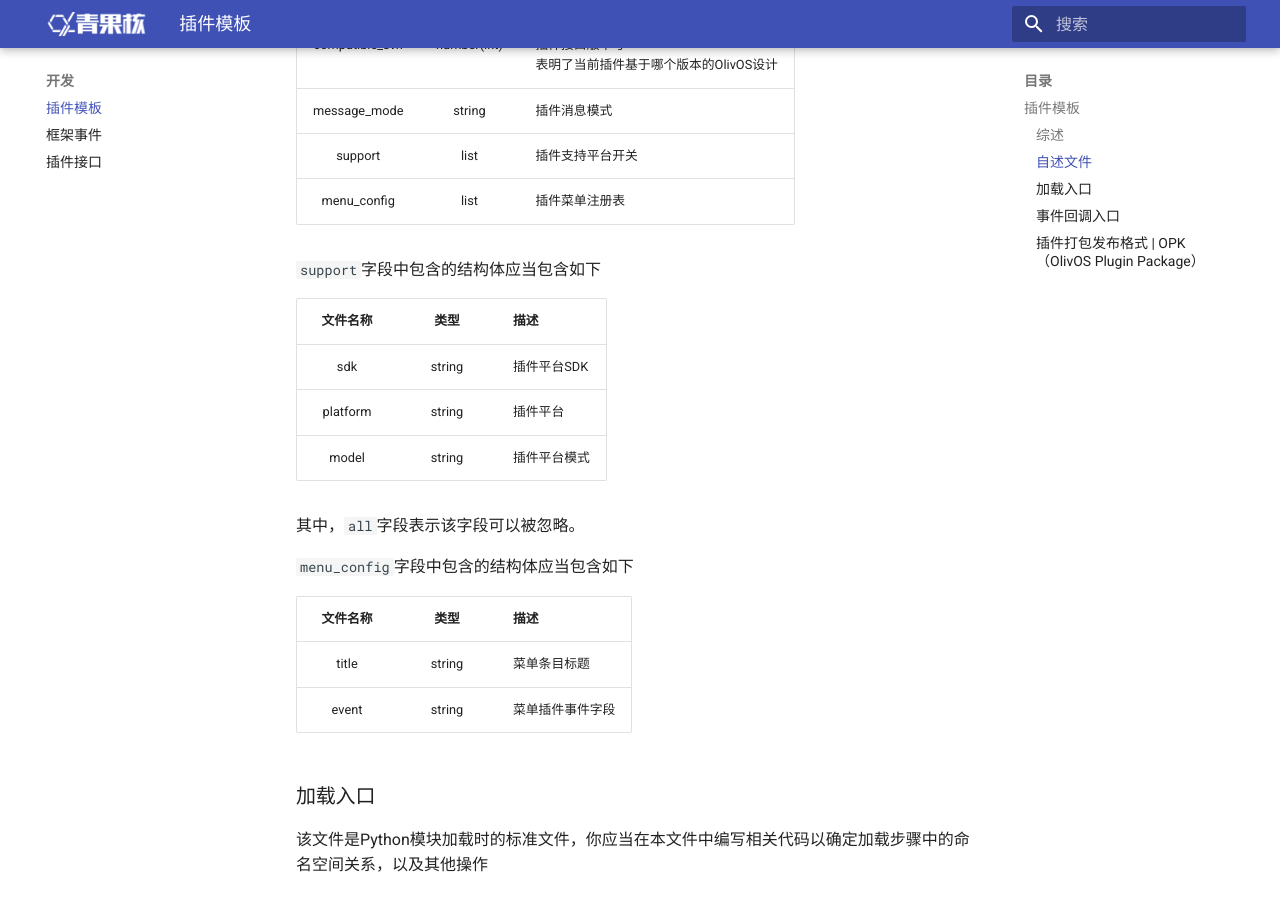
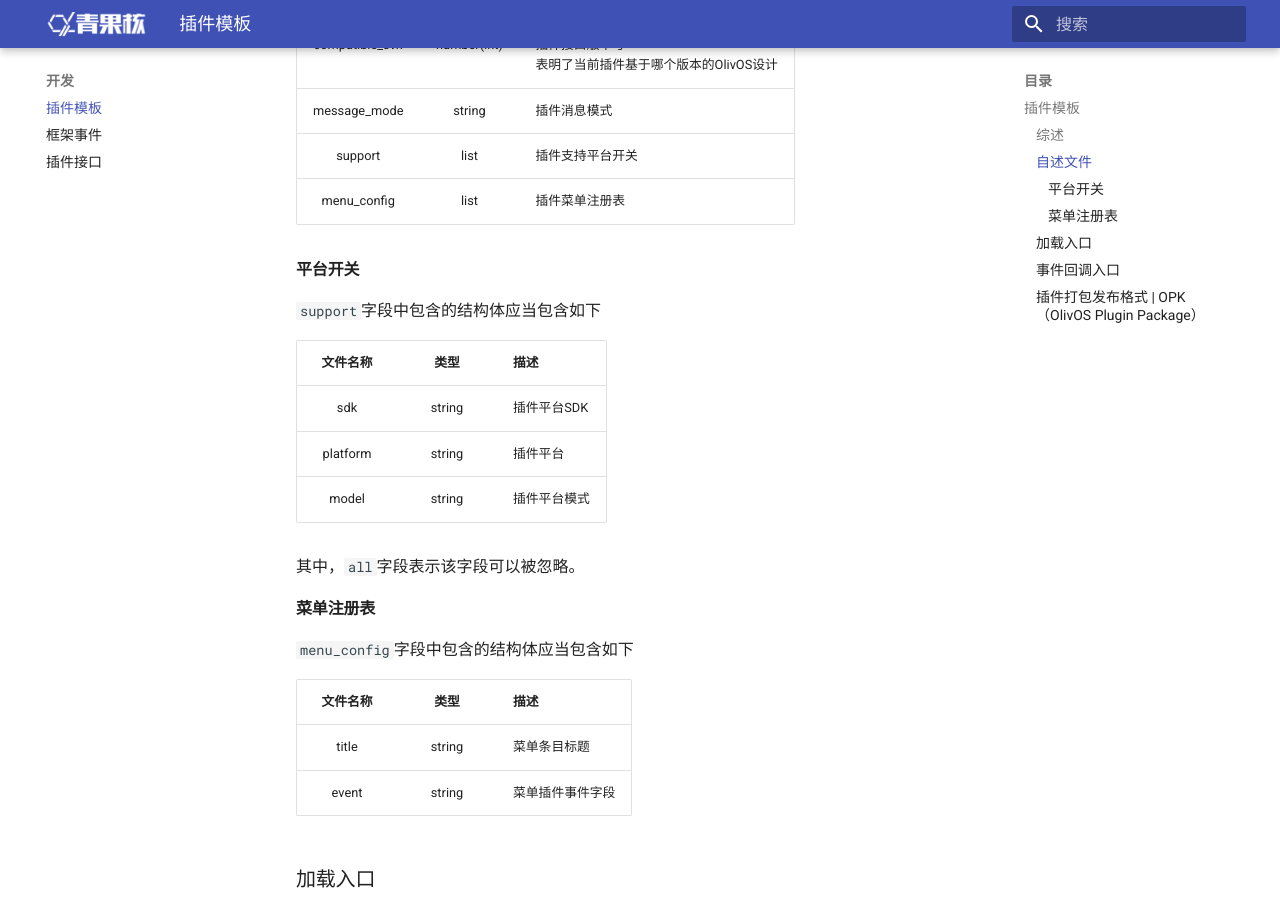
Before and after one commit to OlivOS-Team/OlivOSDoc, an MkDocs documentation site: the page built from docs/OlivOS_DevDoc_Plugin_Template.md, in a window 1280 px wide and 900 px high, scrolled down 1865 px. Built offline with MkDocs 1.6.1 and Material for MkDocs 9.7.7, drawn with Linux system fonts in a browser that asks for light colours.

Commit message:
更新插件模板手册

```diff
--- a/docs/OlivOS_DevDoc_Plugin_Template.md
+++ b/docs/OlivOS_DevDoc_Plugin_Template.md
@@ -73,6 +73,7 @@ OlivOS插件通过`importlib`进行动态加载，加载后将具有与OlivOS同
 | support | list | 插件支持平台开关 |
 | menu_config | list | 插件菜单注册表 |
 
+#### 平台开关
 `support`字段中包含的结构体应当包含如下
 
 | 文件名称 | 类型 | 描述 |
@@ -83,6 +84,7 @@ OlivOS插件通过`importlib`进行动态加载，加载后将具有与OlivOS同
 
 其中，`all`字段表示该字段可以被忽略。
 
+#### 菜单注册表
 `menu_config`字段中包含的结构体应当包含如下
 
 | 文件名称 | 类型 | 描述 |
```
